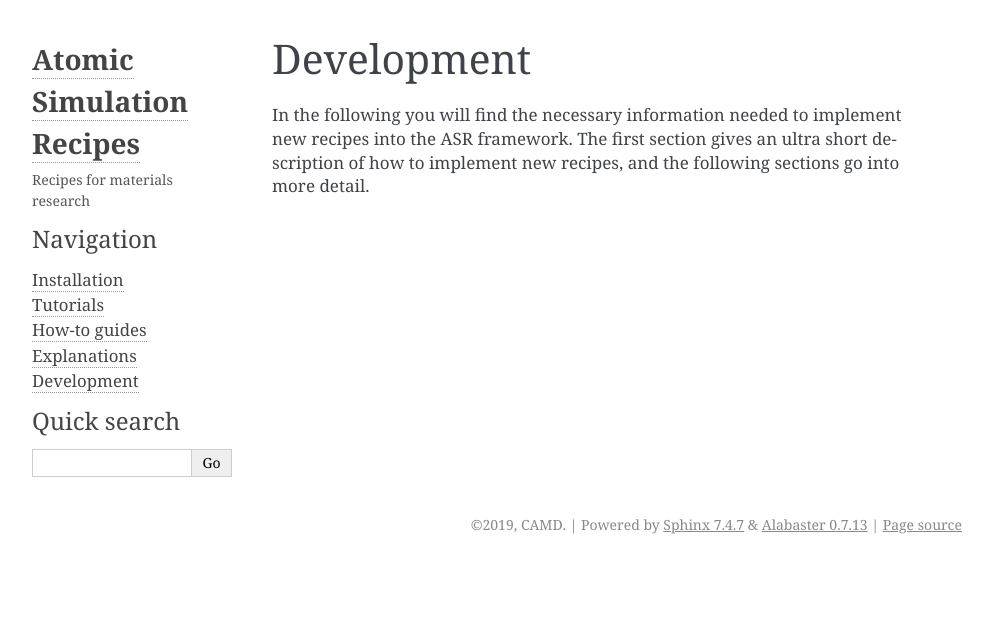
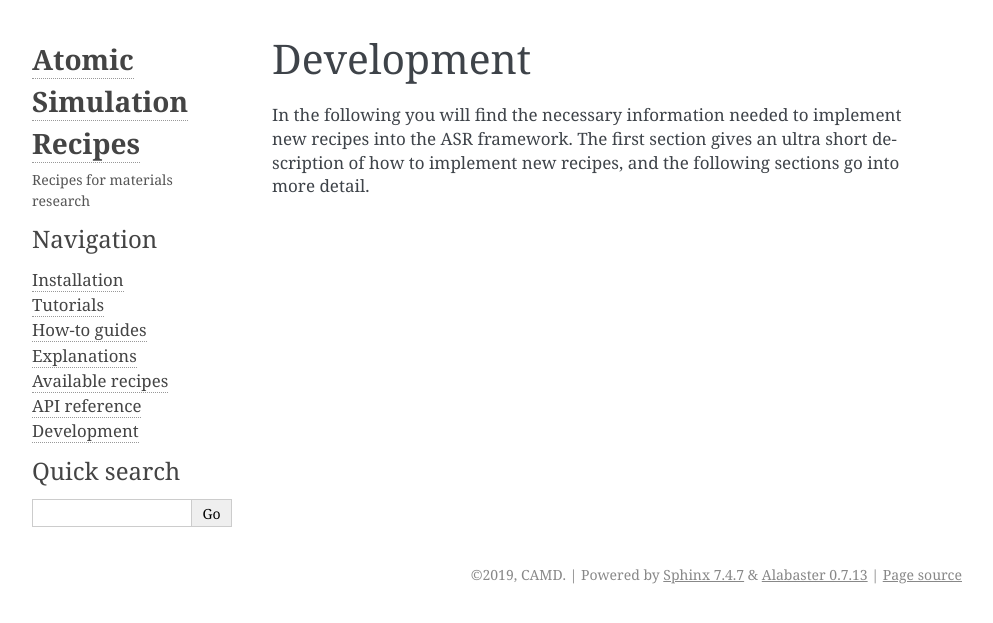
Before and after one commit to dijasila/Atomic-Simulation-Recipees, a Sphinx documentation site: the page built from docs/src/developing.rst, in a window 1280 px wide. Shown: the top 623 px of the page, without its empty margins (148-1141 px from the left). Built offline with Sphinx 7.4.7, drawn with Linux system fonts in a browser that asks for light colours; pages that are not in the unit, such as notebooks, are missing from menus; some of the changed lines change nothing that is shown.

Commit message:
Fix docs generation

```diff
--- a/docs/conf.py
+++ b/docs/conf.py
@@ -17,9 +17,9 @@
 # add these directories to sys.path here. If the directory is relative to the
 # documentation root, use os.path.abspath to make it absolute, like shown here.
 #
-# import os
-# import sys
-# sys.path.insert(0, os.path.abspath('..'))
+import os
+import sys
+sys.path.insert(0, os.path.abspath('..'))
 
 
 # -- General configuration ------------------------------------------------
@@ -33,7 +33,9 @@
 # ones.
 from pathlib import Path
 import shutil
+from docs import generate_docs
 
+generate_docs.generate_docs()
 
 extensions = ['sphinx.ext.autodoc',
               'sphinx.ext.autosummary',
@@ -42,16 +44,7 @@ extensions = ['sphinx.ext.autodoc',
               'sphinx.ext.napoleon',
               'sphinx.ext.doctest',
               'sphinxcontrib.programoutput',
-              # 'autoapi.extension',
               ]
-# autoapi_type = 'python'
-# autoapi_dirs = ['../asr']
-# autoapi_root = 'src/autoapi'
-# autoapi_keep_files = True
-# autoapi_add_toctree_entry = False
-
-# Hack for autosummary which doesn't update generated docs for some
-# reason
 
 napoleon_numpy_docstring = True
 autosummary_generate = True
--- a/docs/generate_docs.py
+++ b/docs/generate_docs.py
@@ -5,6 +5,9 @@ from pathlib import Path
 import importlib
 import inspect
 import os
+
+DOCSDIR = Path('.')
+ROOTDIR = DOCSDIR / '..'
 
 
 def get_modules_from_path(path: str, recursive=False):
@@ -23,7 +26,7 @@ def get_modules_from_path(path: str, recursive=False):
 
 def get_names_from_paths(paths):
     """Get module names from path."""
-    return [str(path.with_suffix('')).replace('/', '.')
+    return [str(path.relative_to(ROOTDIR).with_suffix('')).replace('/', '.')
             for path in paths]
 
 
@@ -146,7 +149,7 @@ def make_recipe_documentation(module):
 
 
 def generate_api_summary():
-    """Generate docs/src/generated/api.rst."""
+    """Generate src/generated/api.rst."""
     rst = ['.. _API reference:',
            '',
            '=============',
@@ -158,11 +161,13 @@ def generate_api_summary():
            '']
 
     for package, title, link, recursive in [
-            ('asr', 'Property recipes', 'api recipes', False),
-            ('asr/setup', 'Setup recipes', 'api setup recipes', False),
-            ('asr/database', 'Database sub-package', 'api database', False),
-            ('asr/core', 'Core sub-package', 'api core', True),
-            ('asr/test', 'Test sub-package', 'api test', True)]:
+            (ROOTDIR / 'asr', 'Property recipes', 'api recipes', False),
+            (ROOTDIR / 'asr/setup', 'Setup recipes',
+             'api setup recipes', False),
+            (ROOTDIR / 'asr/database', 'Database sub-package',
+             'api database', False),
+            (ROOTDIR / 'asr/core', 'Core sub-package', 'api core', True),
+            (ROOTDIR / 'asr/test', 'Test sub-package', 'api test', True)]:
         paths = get_modules_from_path(package, recursive=recursive)
         names = get_names_from_paths(paths)
         if paths:
@@ -170,12 +175,12 @@ def generate_api_summary():
             rst.extend(section)
 
     rst = '\n'.join(rst)
-    Path('docs/src/generated/api.rst').write_text(rst)
+    write_file('api.rst', rst)
 
 
 def get_recipe_modules():
     paths = []
-    for package in ['asr', 'asr/setup']:
+    for package in ['../asr', '../asr/setup']:
         paths.extend(get_modules_from_path(package))
 
     names = get_names_from_paths(paths)
@@ -205,21 +210,29 @@ def generate_recipe_summary():
         + [f'   recipe_{module}.rst' for module in modules]
     )
     rst = '\n'.join(rst)
-    Path('docs/src/generated/recipes.rst').write_text(rst)
+    write_file('recipes.rst', rst)
+
+
+def write_file(filename, rst):
+    """Write generated rst file."""
+    filepath = DOCSDIR / Path(f'src/generated/{filename}')
+    print(f'Writing: {filepath}')
+    filepath.write_text(rst)
 
 
 def generate_stub_pages():
     """Generate module stub pages."""
     modules = get_recipe_modules()
+    print(f'Found asr modules: {modules}')
     for module in modules:
         rst = make_recipe_documentation(module)
         rst = '\n'.join(rst)
-        Path(f'docs/src/generated/recipe_{module}.rst').write_text(rst)
+        write_file(f'recipe_{module}.rst', rst)
 
 
 def empty_generated_files():
     """Clear previously generated files."""
-    directory = Path('docs/src/generated')
+    directory = DOCSDIR / Path('src/generated')
     if not directory.is_dir():
         directory.mkdir()
         return
@@ -230,7 +243,9 @@ def empty_generated_files():
         directory.mkdir()
 
 
-if __name__ == '__main__':
+def generate_docs():
+    """Generate documentation."""
+    print('Generating ASR documentation.')
     empty_generated_files()
     generate_api_summary()
     generate_recipe_summary()
```
Also changed, not shown: 1 other file.
